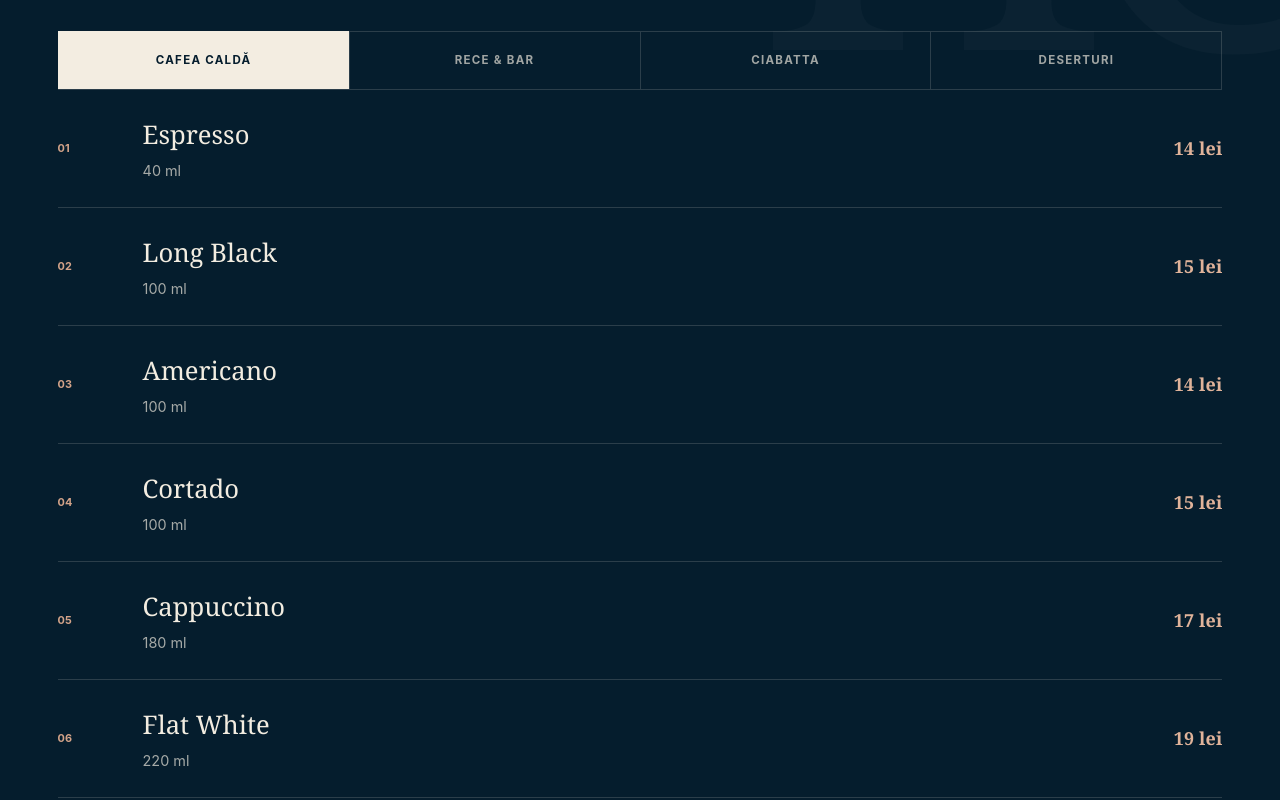
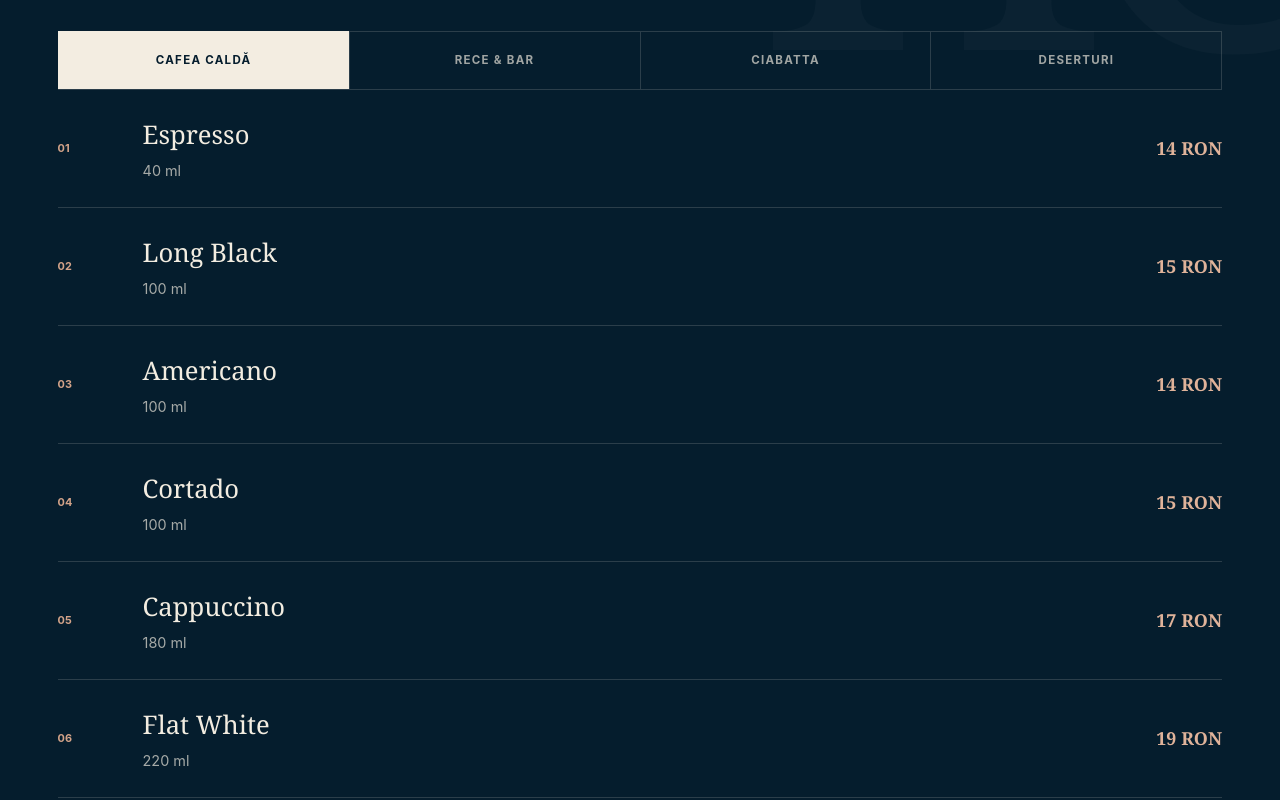
Before and after one commit to stefanalex1501/harbor-cafe, a React (Vite) app: page / in a window 1280 px wide. Shown: the part 2640-3440 px from the top of the page. Built offline with nearby package versions, Linux system fonts and the light colour scheme.

Commit message:
Display menu prices in RON

```diff
--- a/app/page.tsx
+++ b/app/page.tsx
@@ -206,7 +206,7 @@ export default function Home() {
             {(Object.keys(t.categories) as MenuCategory[]).map((key) => <button type="button" key={key} role="tab" aria-selected={category === key} onClick={() => setCategory(key)}>{t.categories[key]}</button>)}
           </div>
           <div className="menu-list" role="tabpanel">
-            {menuItems[category].map((item, index) => <article className="menu-item" key={item.ro}><span className="item-number">{String(index + 1).padStart(2, "0")}</span><div><h3>{item[language]}</h3><p>{language === "ro" ? item.noteRo : item.noteEn}</p></div><span className="item-price">{item.price}</span></article>)}
+            {menuItems[category].map((item, index) => <article className="menu-item" key={item.ro}><span className="item-number">{String(index + 1).padStart(2, "0")}</span><div><h3>{item[language]}</h3><p>{language === "ro" ? item.noteRo : item.noteEn}</p></div><span className="item-price">{item.price.replace(/ lei$/, "")} RON</span></article>)}
           </div>
         </section>
 
```
Also changed, not shown: 1 other file (tests, documents, lock files or other folders).
